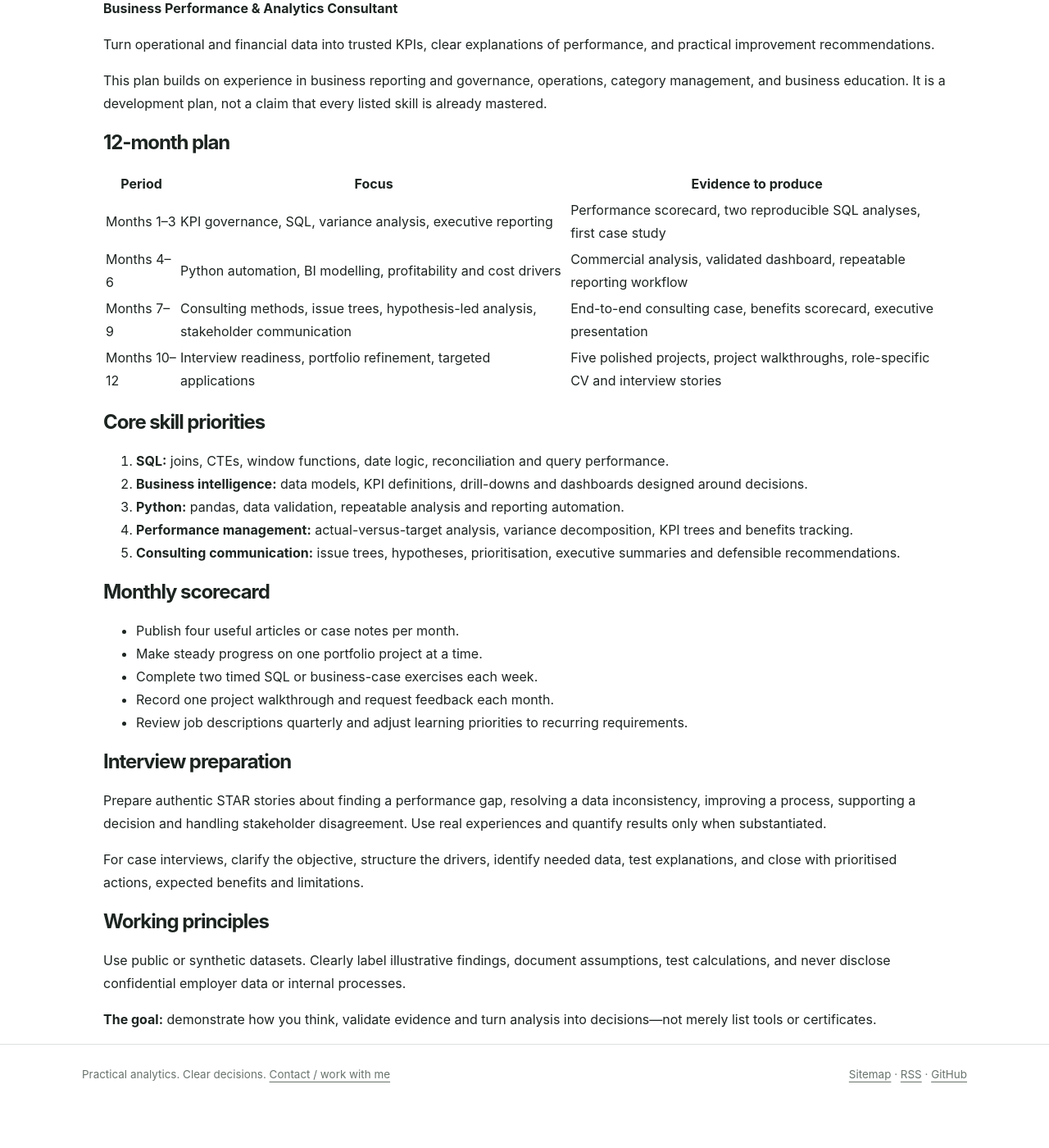
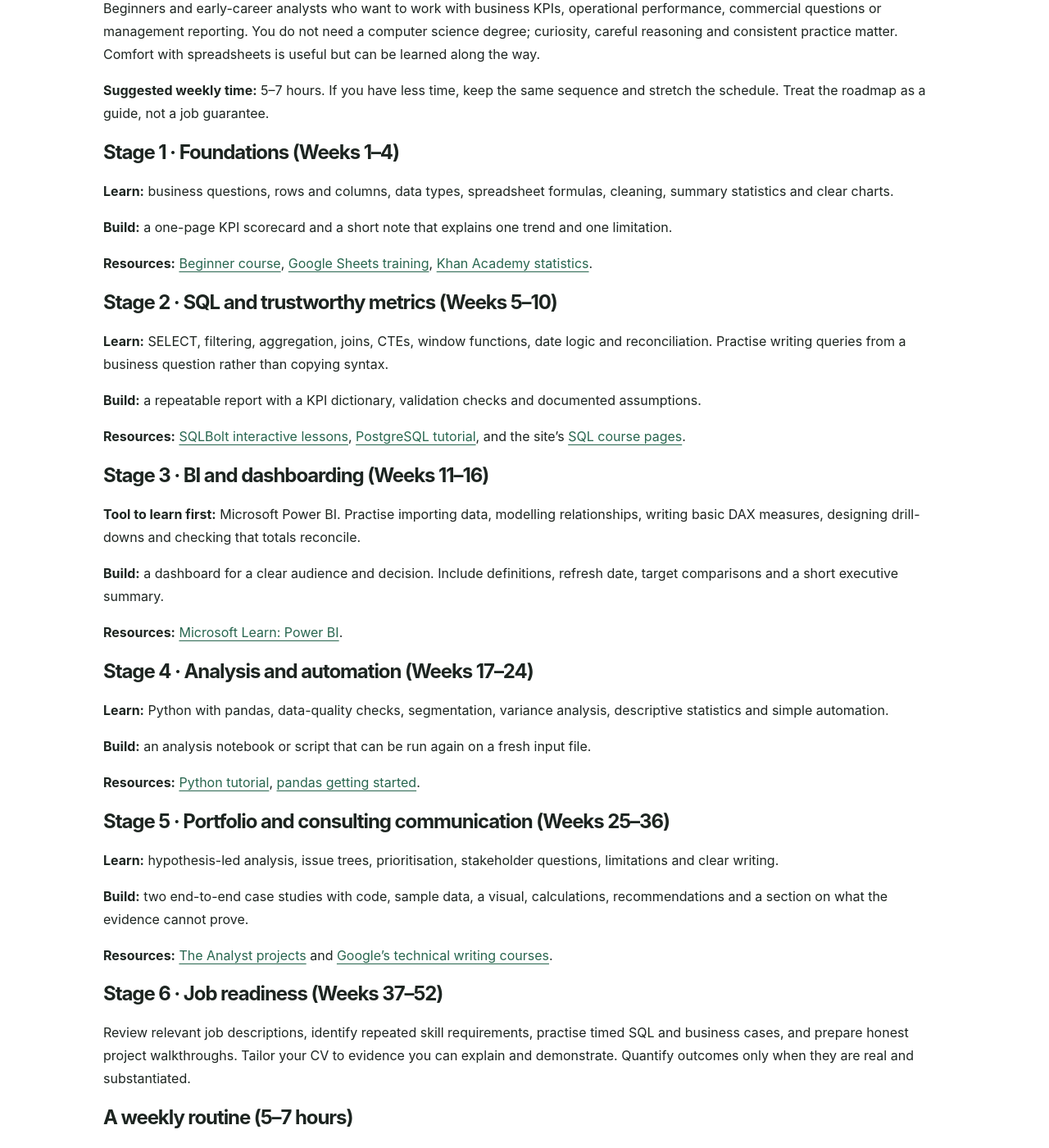
Before and after one commit to theanalystin/theanalyst.github.io, a Jekyll site: the page built from career-roadmap.md, in a window 1280 px wide and 1400 px high, scrolled down 560 px. Shown: the whole window at 82% size. Built offline with Jekyll 4.4.1, drawn with Linux system fonts in a browser that asks for light colours; before the commit the page ends 1907 px from its top, so only the background shows below that; some of the changed text lies outside the part shown.

Commit message:
Improve trust, learning paths, case study and SEO

```diff
--- a/career-roadmap.md
+++ b/career-roadmap.md
@@ -1,56 +1,75 @@
 ---
 layout: default
-title: Career Roadmap | The Analyst
-description: A practical 12-month roadmap toward business analytics consulting and performance analytics.
+title: How to Become a Performance Analyst
+description: A practical reader guide to the skills, tools, study schedule and portfolio evidence needed for performance analytics roles.
 permalink: /career-roadmap/
+last_modified_at: 2026-10-17
 ---
 <section class="page-intro">
-<p class="eyebrow">Career development</p>
-<h1>From reporting to <em>business impact.</em></h1>
-<p class="dek">A practical roadmap for building analytical depth, consulting judgement and portfolio evidence for business analytics and performance analytics roles.</p>
+<p class="eyebrow">Career guide</p>
+<h1>Become a <em>performance analyst.</em></h1>
+<p class="dek">A practical route from reporting basics to trusted KPI analysis, BI dashboards and evidence-led recommendations.</p>
 </section>
 
-## Professional direction
+## Who this guide is for
 
-**Business Performance & Analytics Consultant**
+Beginners and early-career analysts who want to work with business KPIs, operational performance, commercial questions or management reporting. You do not need a computer science degree; curiosity, careful reasoning and consistent practice matter. Comfort with spreadsheets is useful but can be learned along the way.
 
-Turn operational and financial data into trusted KPIs, clear explanations of performance, and practical improvement recommendations.
+**Suggested weekly time:** 5–7 hours. If you have less time, keep the same sequence and stretch the schedule. Treat the roadmap as a guide, not a job guarantee.
 
-This plan builds on experience in business reporting and governance, operations, category management, and business education. It is a development plan, not a claim that every listed skill is already mastered.
+## Stage 1 · Foundations (Weeks 1–4)
 
-## 12-month plan
+**Learn:** business questions, rows and columns, data types, spreadsheet formulas, cleaning, summary statistics and clear charts.
 
-| Period | Focus | Evidence to produce |
-|---|---|---|
-| Months 1–3 | KPI governance, SQL, variance analysis, executive reporting | Performance scorecard, two reproducible SQL analyses, first case study |
-| Months 4–6 | Python automation, BI modelling, profitability and cost drivers | Commercial analysis, validated dashboard, repeatable reporting workflow |
-| Months 7–9 | Consulting methods, issue trees, hypothesis-led analysis, stakeholder communication | End-to-end consulting case, benefits scorecard, executive presentation |
-| Months 10–12 | Interview readiness, portfolio refinement, targeted applications | Five polished projects, project walkthroughs, role-specific CV and interview stories |
+**Build:** a one-page KPI scorecard and a short note that explains one trend and one limitation.
 
-## Core skill priorities
+**Resources:** [Beginner course]({{ '/beginner/' | relative_url }}), [Google Sheets training](https://support.google.com/a/users/answer/9282959), [Khan Academy statistics](https://www.khanacademy.org/math/statistics-probability).
 
-1. **SQL:** joins, CTEs, window functions, date logic, reconciliation and query performance.
-2. **Business intelligence:** data models, KPI definitions, drill-downs and dashboards designed around decisions.
-3. **Python:** pandas, data validation, repeatable analysis and reporting automation.
-4. **Performance management:** actual-versus-target analysis, variance decomposition, KPI trees and benefits tracking.
-5. **Consulting communication:** issue trees, hypotheses, prioritisation, executive summaries and defensible recommendations.
+## Stage 2 · SQL and trustworthy metrics (Weeks 5–10)
 
-## Monthly scorecard
+**Learn:** SELECT, filtering, aggregation, joins, CTEs, window functions, date logic and reconciliation. Practise writing queries from a business question rather than copying syntax.
 
-- Publish four useful articles or case notes per month.
-- Make steady progress on one portfolio project at a time.
-- Complete two timed SQL or business-case exercises each week.
-- Record one project walkthrough and request feedback each month.
-- Review job descriptions quarterly and adjust learning priorities to recurring requirements.
+**Build:** a repeatable report with a KPI dictionary, validation checks and documented assumptions.
 
-## Interview preparation
+**Resources:** [SQLBolt interactive lessons](https://sqlbolt.com/), [PostgreSQL tutorial](https://www.postgresql.org/docs/current/tutorial.html), and the site's [SQL course pages]({{ '/curriculum/' | relative_url }}).
 
-Prepare authentic STAR stories about finding a performance gap, resolving a data inconsistency, improving a process, supporting a decision and handling stakeholder disagreement. Use real experiences and quantify results only when substantiated.
+## Stage 3 · BI and dashboarding (Weeks 11–16)
 
-For case interviews, clarify the objective, structure the drivers, identify needed data, test explanations, and close with prioritised actions, expected benefits and limitations.
+**Tool to learn first:** Microsoft Power BI. Practise importing data, modelling relationships, writing basic DAX measures, designing drill-downs and checking that totals reconcile.
 
-## Working principles
+**Build:** a dashboard for a clear audience and decision. Include definitions, refresh date, target comparisons and a short executive summary.
 
-Use public or synthetic datasets. Clearly label illustrative findings, document assumptions, test calculations, and never disclose confidential employer data or internal processes.
+**Resources:** [Microsoft Learn: Power BI](https://learn.microsoft.com/en-us/training/powerplatform/power-bi/).
 
-**The goal:** demonstrate how you think, validate evidence and turn analysis into decisions—not merely list tools or certificates.
+## Stage 4 · Analysis and automation (Weeks 17–24)
+
+**Learn:** Python with pandas, data-quality checks, segmentation, variance analysis, descriptive statistics and simple automation.
+
+**Build:** an analysis notebook or script that can be run again on a fresh input file.
+
+**Resources:** [Python tutorial](https://docs.python.org/3/tutorial/), [pandas getting started](https://pandas.pydata.org/docs/getting_started/intro_tutorials/).
+
+## Stage 5 · Portfolio and consulting communication (Weeks 25–36)
+
+**Learn:** hypothesis-led analysis, issue trees, prioritisation, stakeholder questions, limitations and clear writing.
+
+**Build:** two end-to-end case studies with code, sample data, a visual, calculations, recommendations and a section on what the evidence cannot prove.
+
+**Resources:** [The Analyst projects]({{ '/projects/' | relative_url }}) and [Google's technical writing courses](https://developers.google.com/tech-writing).
+
+## Stage 6 · Job readiness (Weeks 37–52)
+
+Review relevant job descriptions, identify repeated skill requirements, practise timed SQL and business cases, and prepare honest project walkthroughs. Tailor your CV to evidence you can explain and demonstrate. Quantify outcomes only when they are real and substantiated.
+
+## A weekly routine (5–7 hours)
+
+- 2 hours: learn one topic and take short notes.
+- 2 hours: solve a practical task using sample data.
+- 1 hour: check calculations, assumptions and data quality.
+- 1–2 hours: explain the result in writing and improve portfolio evidence.
+
+## What makes a strong portfolio project?
+
+It has a clear question, documented dataset provenance, reproducible code, meaningful checks, a useful visual, an actionable conclusion and honest limitations. Synthetic data is entirely acceptable for demonstrating a method when it is labelled plainly.
+
+<p class="updated">Last updated: 17 October 2026</p>
```
